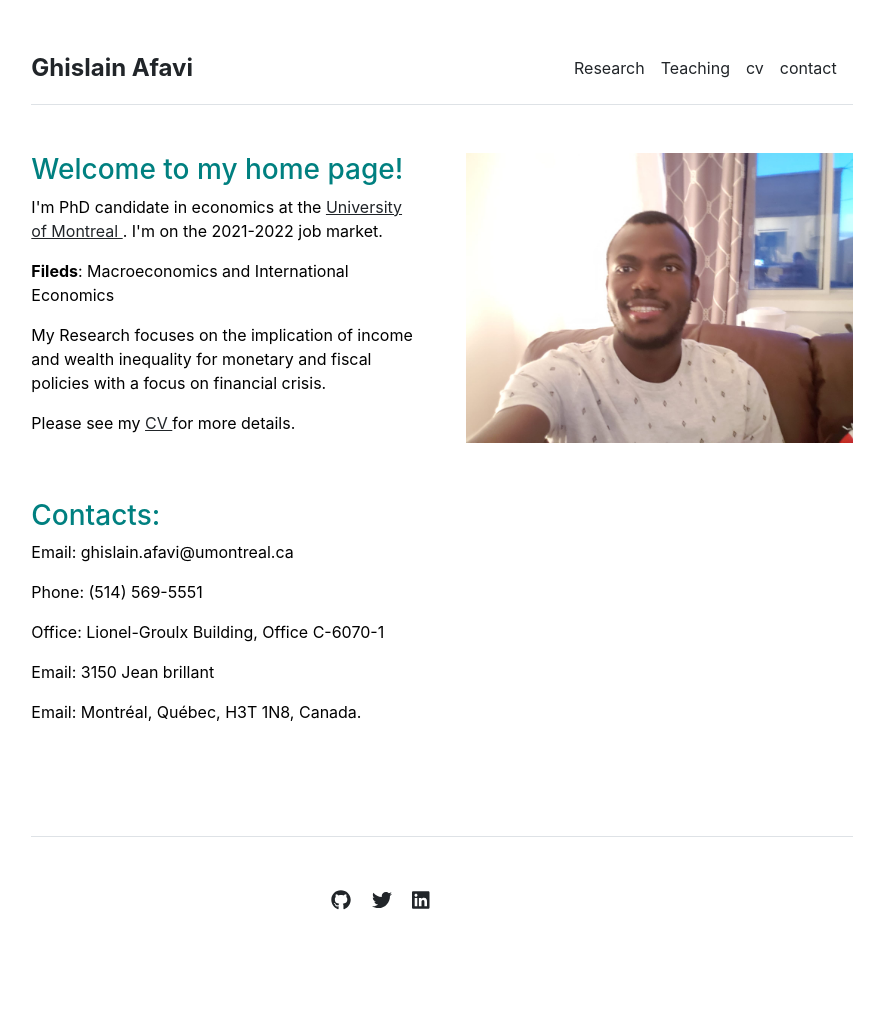
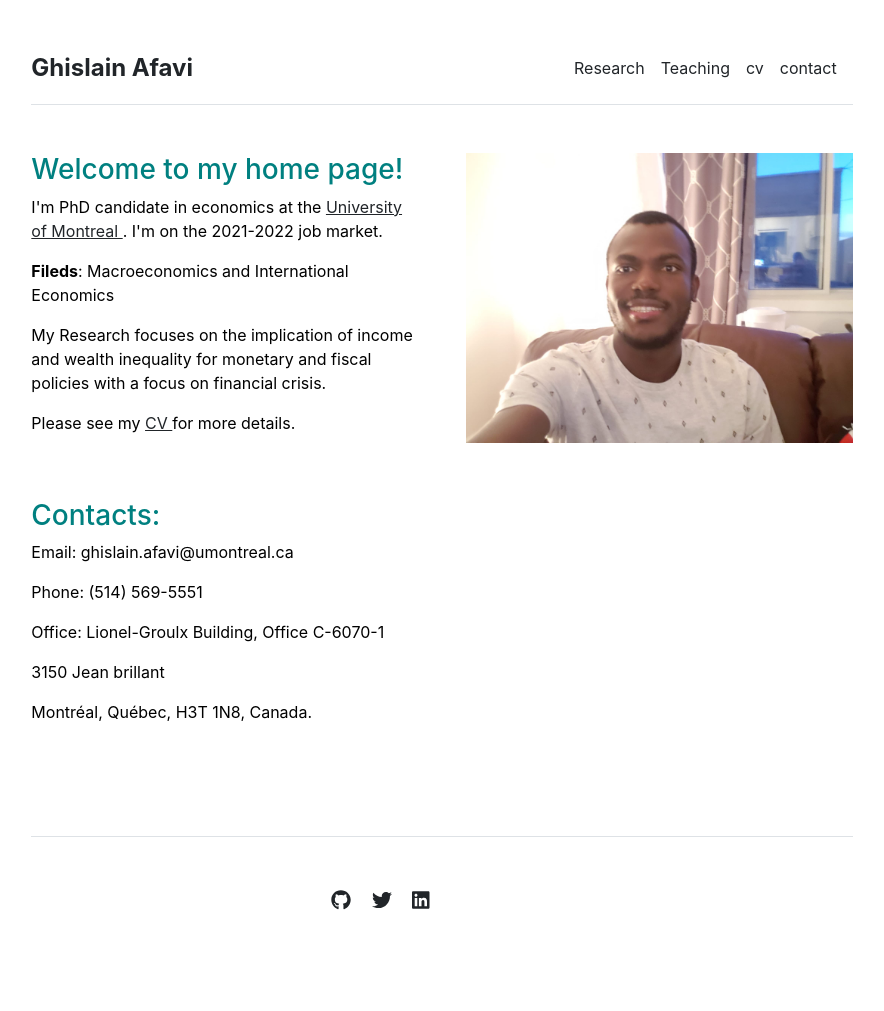
Before and after one commit to ghislainafavi/ghislainafavi.github.io, a Jekyll site: the page built from index.md, in a window 1280 px wide. Shown: the whole page, without its empty margins (198-1082 px from the left). Built offline with Jekyll 4.4.1, drawn with Linux system fonts in a browser that asks for light colours.

Commit message:
Update contact.html

```diff
--- a/_includes/contact.html
+++ b/_includes/contact.html
@@ -7,8 +7,8 @@
          <p>Email: {{ contact.email }}</p>
         <p>Phone: {{ contact.phone }}</p>
         <p>Office: {{ contact.office }}</p>
-         <p>Email: {{ contact.institution_address}}</p>
-           <p>Email: {{ contact.institution_address1}}</p>
+         <p>{{ contact.institution_address}}</p>
+           <p>{{ contact.institution_address1}}</p>
       </div>
           </div>
     {% endfor %}
```
